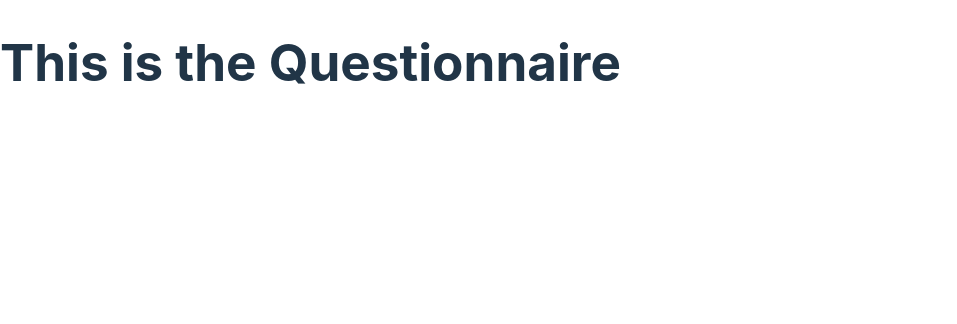
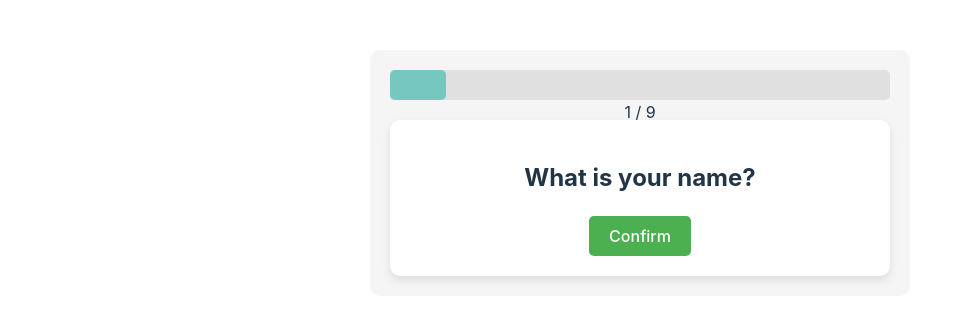
Before and after one commit to bayazitbora/ECE496-Capstone-Project, a React (Vite) app in the folder ECE496/: page /questionnaire in a window 1280 px wide. Shown: the top 324 px of the page, without its empty margins (0-957 px from the left). Built offline with nearby package versions, Linux system fonts and the light colour scheme.

Commit message:
added question component with a progress bar

```diff
--- a/ECE496/src/App.jsx
+++ b/ECE496/src/App.jsx
@@ -3,7 +3,7 @@ import LogIn from "./pages/LogIn";
 import SignUp from "./pages/SignUp";
 // import About from "./pages/About";
 // import Contact from "./pages/Contact";
-import Questionnaire from "./pages/Questionnaire";
+import Questionnaire from "./pages/Questionnaire/Questionnaire";
 import Start from "./components/Start";
 import { SignUpProvider } from "./context/SignUpContext";
 import "./App.css";
--- /dev/null
+++ b/ECE496/src/components/Questionnaire/ProgressBar.jsx
@@ -0,0 +1,19 @@
+import styles from "./ProgressBar.module.css";
+
+function ProgressBar({ currentStep, totalSteps }) {
+  const progress = currentStep / totalSteps;
+
+  return (
+    <div className={styles.progressBar}>
+      <div
+        className={styles.progressBarFill}
+        style={{ width: `${progress * 100}%` }}
+      ></div>
+      <span>
+        {currentStep} / {totalSteps}
+      </span>
+    </div>
+  );
+}
+
+export default ProgressBar;
--- /dev/null
+++ b/ECE496/src/components/Questionnaire/ProgressBar.module.css
@@ -0,0 +1,15 @@
+.progressBar {
+  position: relative;
+  width: 100%;
+  height: 30px;
+  background-color: #e0e0e0;
+  margin-bottom: 20px;
+  border-radius: 5px;
+}
+
+.progressBarFill {
+  height: 100%;
+  background-color: #76c7c0;
+  border-radius: 5px;
+  transition: width 0.3s ease-in-out;
+}
--- /dev/null
+++ b/ECE496/src/components/Questionnaire/Question.jsx
@@ -0,0 +1,27 @@
+import styles from "./Question.module.css";
+
+function Question({ currentStep, nextStep }) {
+  const questions = [
+    "What is your name?",
+    "What is your age?",
+    "Where are you from?",
+    "What is your occupation?",
+    "What are your hobbies?",
+    "What is your favorite food?",
+    "What is your favorite movie?",
+    "Do you have any pets?",
+  ];
+
+  return (
+    <div className={styles.question}>
+      <div className={styles.questionContainer}>
+        <h2>{questions[currentStep - 1]}</h2>
+        <button onClick={nextStep} className={styles.confirmButton}>
+          Confirm
+        </button>
+      </div>
+    </div>
+  );
+}
+
+export default Question;
--- /dev/null
+++ b/ECE496/src/components/Questionnaire/Question.module.css
@@ -0,0 +1,25 @@
+.question {
+  position: relative;
+  background-color: white;
+  border-radius: 10px;
+  padding: 20px;
+  box-shadow: 0 4px 8px rgba(0, 0, 0, 0.1);
+}
+
+.questionContainer h2 {
+  font-size: 24px;
+  margin-bottom: 20px;
+}
+
+.confirmButton {
+  padding: 10px 20px;
+  background-color: #4caf50;
+  color: white;
+  border: none;
+  border-radius: 5px;
+  cursor: pointer;
+}
+
+.confirmButton:hover {
+  background-color: #45a049;
+}
--- a/ECE496/src/pages/Questionnaire.jsx
+++ /dev/null
@@ -1,9 +0,0 @@
-function Questionnaire() {
-  return (
-    <div>
-      <h1>This is the Questionnaire</h1>
-    </div>
-  );
-}
-
-export default Questionnaire;
--- /dev/null
+++ b/ECE496/src/pages/Questionnaire/Questionnaire.jsx
@@ -0,0 +1,24 @@
+import { useState } from "react";
+import styles from "./Questionnaire.module.css";
+
+import ProgressBar from "../../components/Questionnaire/ProgressBar";
+import Question from "../../components/Questionnaire/Question";
+
+function Questionnaire() {
+  const [currentStep, setCurrentStep] = useState(1);
+  const totalSteps = 9;
+  const nextStep = () => {
+    if (currentStep < totalSteps) {
+      setCurrentStep(currentStep + 1);
+    }
+  };
+
+  return (
+    <div className={styles.QuestionnaireContainer}>
+      <ProgressBar currentStep={currentStep} totalSteps={totalSteps} />
+      <Question currentStep={currentStep} nextStep={nextStep} />
+    </div>
+  );
+}
+
+export default Questionnaire;
--- /dev/null
+++ b/ECE496/src/pages/Questionnaire/Questionnaire.module.css
@@ -0,0 +1,8 @@
+.QuestionnaireContainer {
+  text-align: center;
+  margin: 50px auto;
+  width: 500px;
+  padding: 20px;
+  background-color: #f5f5f5;
+  border-radius: 10px;
+}
```
Also changed, not shown: ECE496/src/components/Navbar/Navbar.jsx (renamed from ECE496/src/components/Navbar.jsx), ECE496/src/components/Navbar/NavbarElements.jsx (renamed from ECE496/src/components/NavbarElements.jsx), 1 other file (tests, documents, lock files or other folders).
